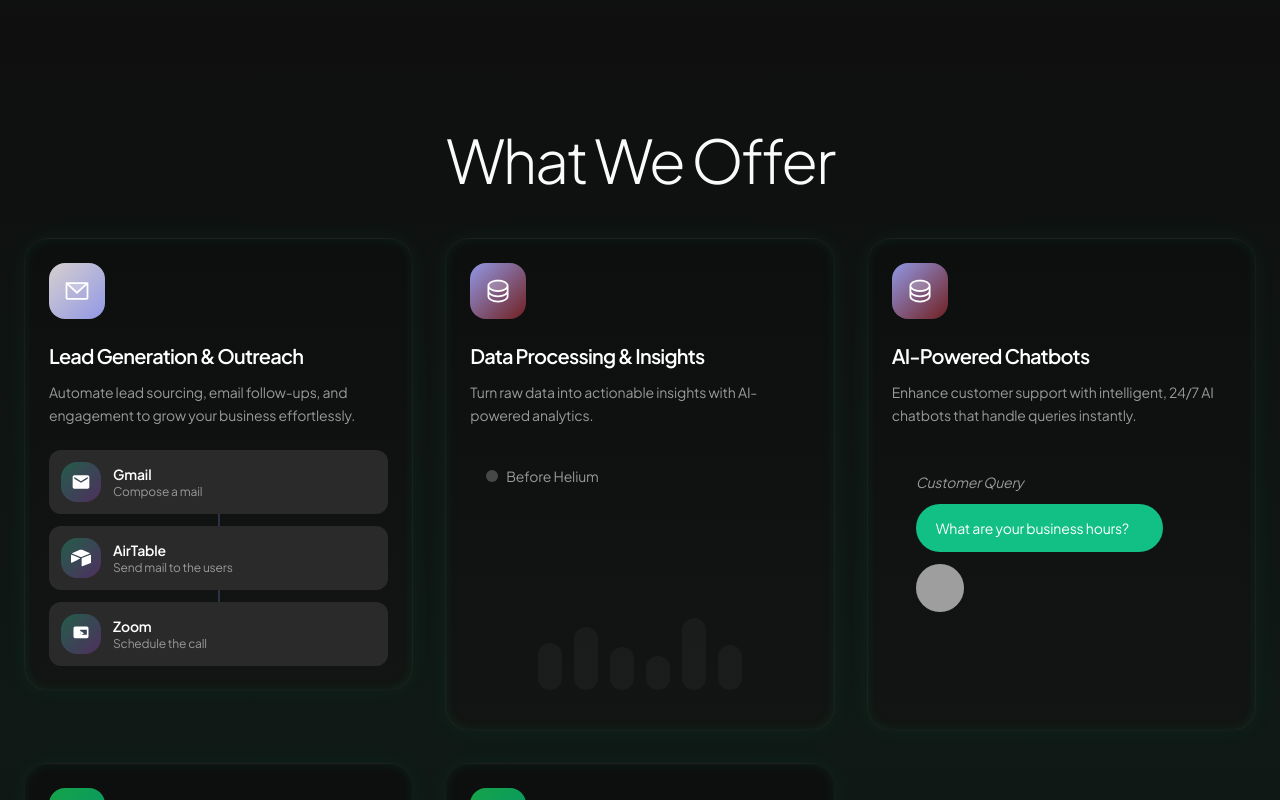
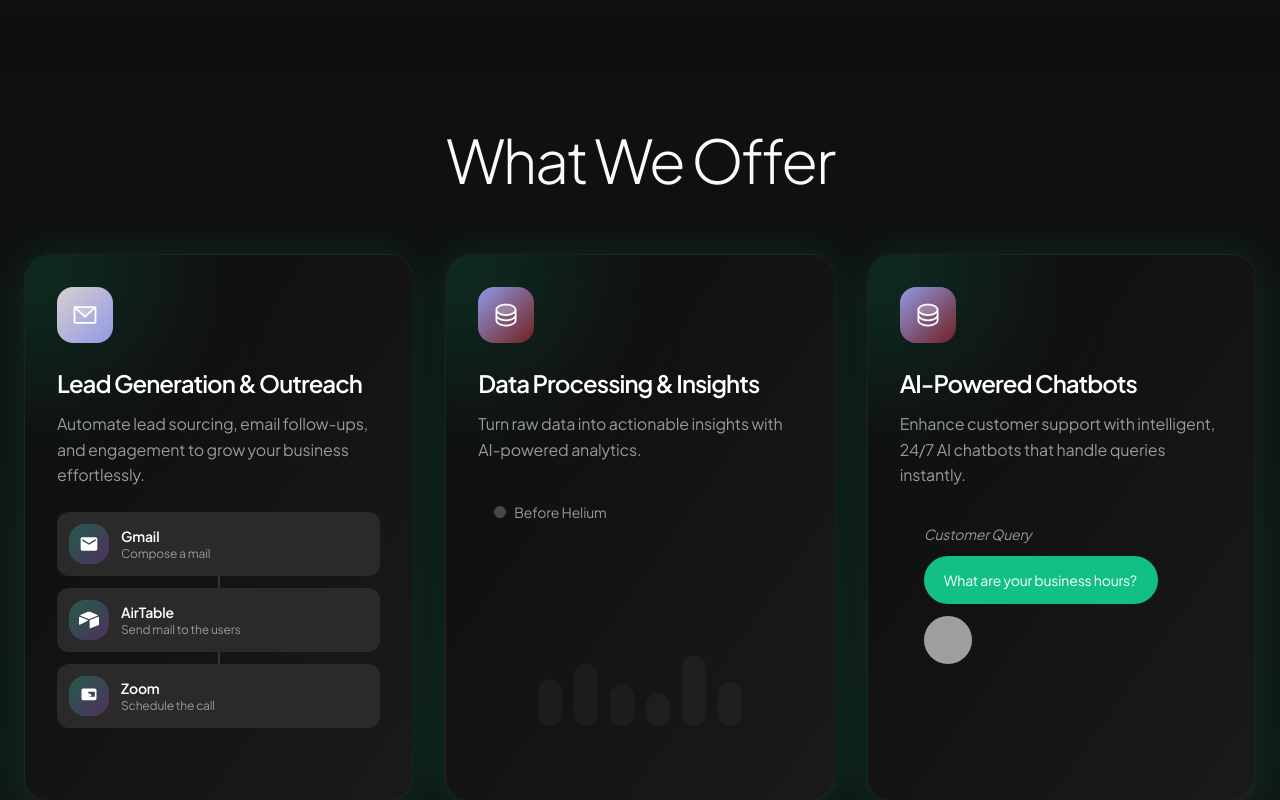
Before and after one commit to Guiltyme212/aiboostly-agent-nexus, a React (Vite) app: page / in a window 1280 px wide. Shown: the part 2500-3300 px from the top of the page. Built offline with nearby package versions, Linux system fonts and the light colour scheme; grey boxes are pictures that could not be loaded; the HTML template or start-up script is replaced by a standard one.

Commit message:
Reverted to commit 5db3697984e7c28501cbd08806d33e583703baa6

```diff
--- a/src/components/Features.tsx
+++ b/src/components/Features.tsx
@@ -69,11 +69,11 @@ const Features = () => {
       <div className="absolute inset-0 bg-gradient-to-b from-transparent via-primary/5 to-transparent"></div>
 
       <div className="container mx-auto px-6 relative z-10">
-        <div className="text-center mb-12 scroll-reveal">
+        <div className="text-center mb-16 scroll-reveal">
           <h2 className="text-5xl md:text-6xl mb-4">What We Offer</h2>
         </div>
 
-        <div className="grid grid-cols-1 md:grid-cols-3 gap-8 max-w-7xl mx-auto items-start">
+        <div className="grid grid-cols-1 md:grid-cols-3 gap-8 max-w-7xl mx-auto">
           {features.map((feature, index) => (
             <div
               key={index}
@@ -81,13 +81,9 @@ const Features = () => {
               style={{ animationDelay: `${index * 0.1}s` }}
             >
               {/* Main Feature Card */}
-              <div
-                className="rounded-3xl p-6 border border-white/5 hover:border-primary/20 transition-all duration-500 group cursor-pointer hover:scale-[1.02] relative overflow-hidden h-full"
-                style={{
-                  background: 'linear-gradient(180deg, #0D0F0E 0%, #121513 100%)',
-                  boxShadow: 'inset 0 0 12px rgba(0,255,150,0.08), 0 0 24px rgba(0,255,150,0.05)'
-                }}
-              >
+              <div className="bg-gradient-to-br from-[#0d0d0d] to-[#1a1a1a] rounded-3xl p-8 border border-white/5 hover:border-primary/20 transition-all duration-500 group cursor-pointer hover:scale-[1.02] relative overflow-hidden h-full shadow-[0_0_40px_rgba(0,255,128,0.1)]">
+                {/* Uniform Gradient Bubble */}
+                <div className="absolute top-0 left-0 w-64 h-64 bg-primary/15 rounded-full blur-3xl -translate-x-1/2 -translate-y-1/2 pointer-events-none"></div>
 
                 <div className="flex items-start mb-6 relative z-10">
                   <div className={`w-14 h-14 rounded-2xl bg-gradient-to-br ${feature.gradient} flex items-center justify-center transition-all duration-500 group-hover:scale-110 group-hover:rotate-3`}>
@@ -95,10 +91,10 @@ const Features = () => {
                   </div>
                 </div>
 
-                <h3 className="text-xl font-semibold mb-3 text-white group-hover:text-primary transition-colors duration-300 relative z-10" style={{ lineHeight: '1.3' }}>
+                <h3 className="text-2xl font-semibold mb-3 text-white group-hover:text-primary transition-colors duration-300 relative z-10">
                   {feature.title}
                 </h3>
-                <p className="text-muted-foreground font-normal relative z-10 text-sm" style={{ lineHeight: '1.6' }}>
+                <p className="text-muted-foreground font-normal relative z-10" style={{ lineHeight: '1.6' }}>
                   {feature.description}
                 </p>
 
```
